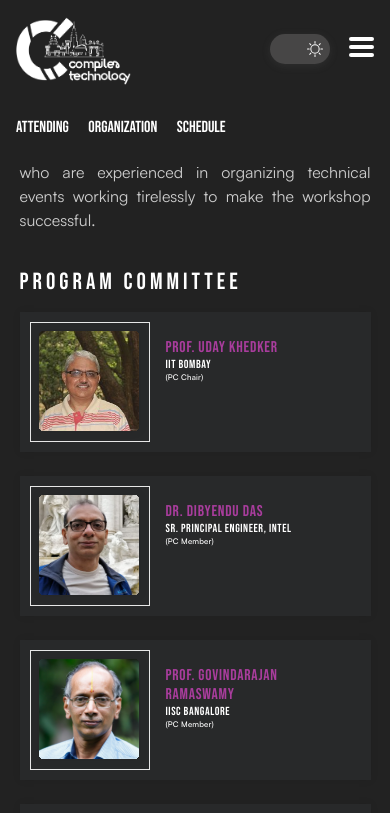
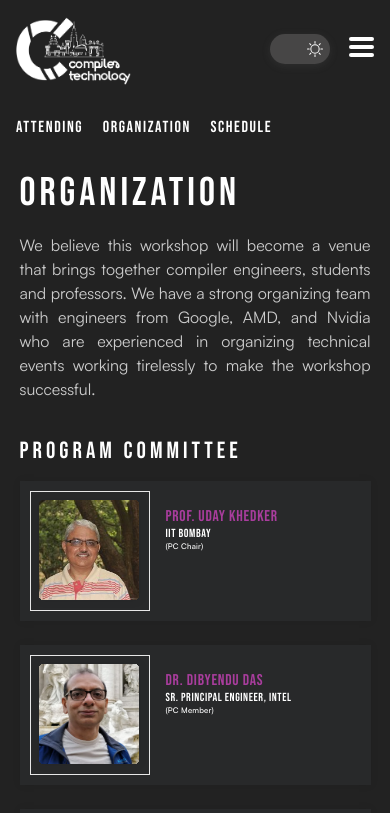
Before and after one commit to compilertech/compilertech-fe, a React (Vite) app: page /organization in a window 390 px wide. Shown: the top 813 px of the page. Built offline with nearby package versions, Linux system fonts and the light colour scheme; the HTML template or start-up script is replaced by a standard one.

Commit message:
fix: tablet breakpoint headeroptions ui

```diff
--- a/src/components/HeroOptions.tsx
+++ b/src/components/HeroOptions.tsx
@@ -15,6 +15,7 @@ const OptionText = styled.div`
   display: flex;
   align-items: center;
   cursor: pointer;
+  letter-spacing:0.1em;
 `;
 
 function HeroOptions() {
--- a/src/components/Organization.tsx
+++ b/src/components/Organization.tsx
@@ -46,6 +46,7 @@ const Section = styled.section`
     flex-direction: column;
     padding: revert;
     width: 90%;
+    padding-top:20vh;
   }
 `;
 
```
